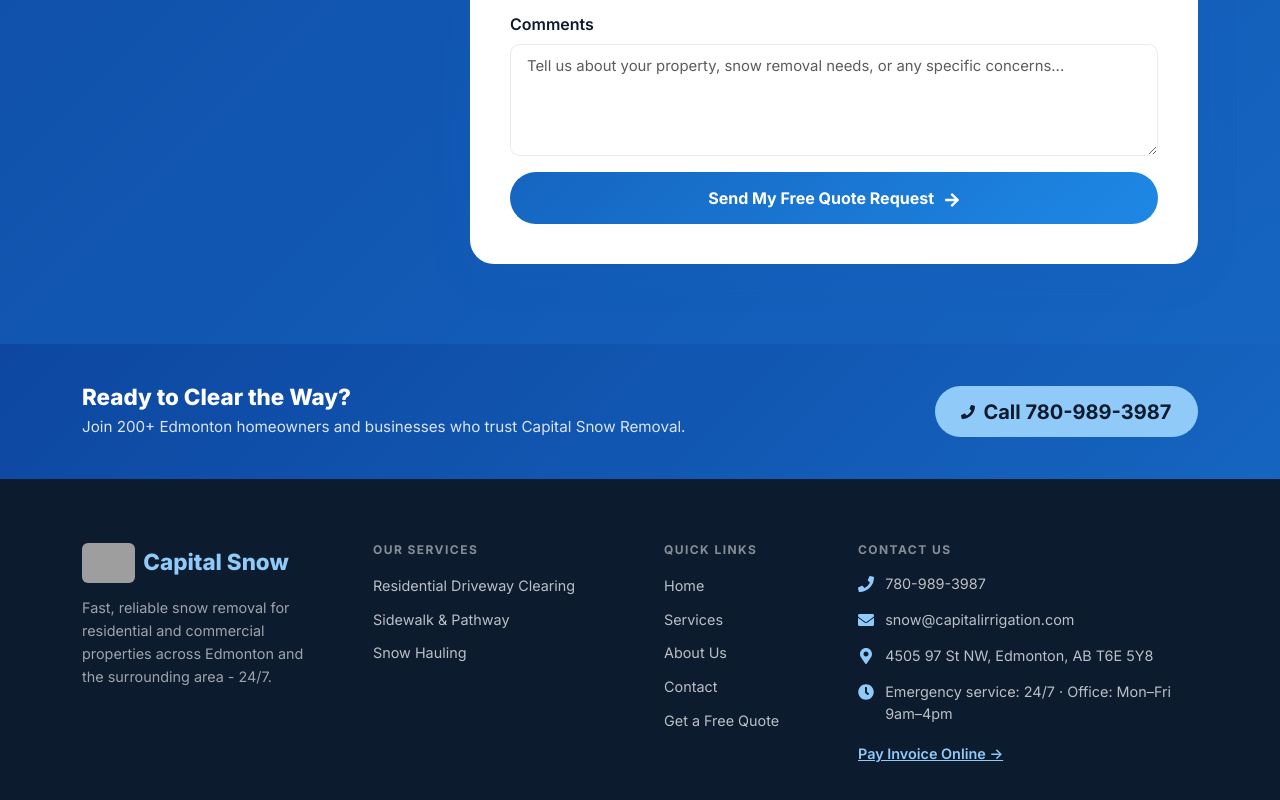
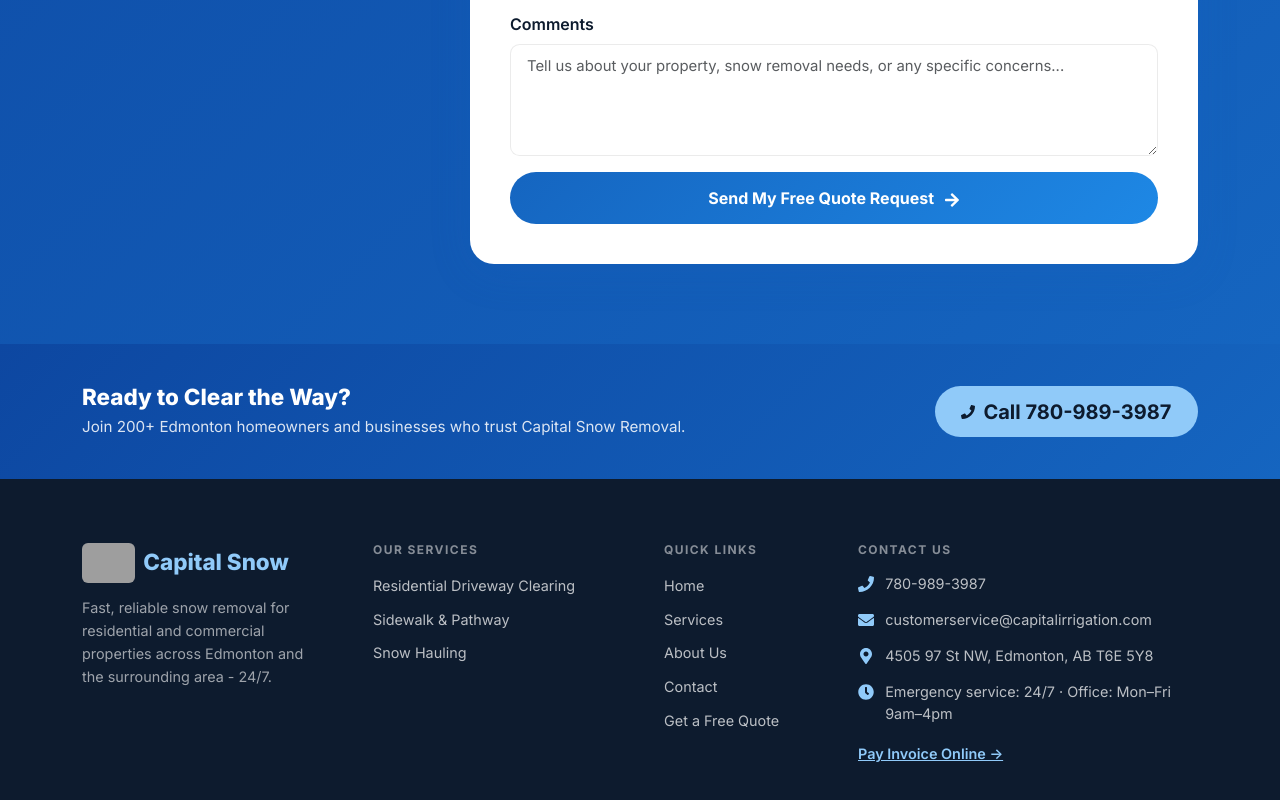
Before and after one commit to tuancat8730-sam/ci_snow_1, a React (Vite) app: page /#/ in a window 1280 px wide. Shown: the part 6662-7462 px from the top of the page. Built offline with nearby package versions, Linux system fonts and the light colour scheme; grey boxes are pictures that could not be loaded.

Commit message:
- update mail

```diff
--- a/src/components/layout/Footer.jsx
+++ b/src/components/layout/Footer.jsx
@@ -88,10 +88,10 @@
             <div className="footer-contact-item">
               <FaEnvelope />
               <a
-                href="mailto:snow@capitalirrigation.com"
+                href="mailto:customerservice@capitalirrigation.com"
                 style={{ color: 'inherit', textDecoration: 'none' }}
               >
-                snow@capitalirrigation.com
+                customerservice@capitalirrigation.com
               </a>
             </div>
             <div className="footer-contact-item">
--- a/src/components/sections/ContactForm.jsx
+++ b/src/components/sections/ContactForm.jsx
@@ -16,7 +16,7 @@
 
 const CONTACT_INFO = [
   { icon: <FaPhone />, title: 'Phone', value: '780-989-3987', href: 'tel:7809893987' },
-  { icon: <FaEnvelope />, title: 'Email', value: 'snow@capitalirrigation.com', href: 'mailto:snow@capitalirrigation.com' },
+  { icon: <FaEnvelope />, title: 'Email', value: 'customerservice@capitalirrigation.com', href: 'mailto:customerservice@capitalirrigation.com' },
   { icon: <FaMapMarkerAlt />, title: 'Location', value: '4505 97 St NW, Edmonton, AB T6E 5Y8', href: null },
   { icon: <FaClock />, title: 'Hours', value: 'Emergency service: 24/7 - Office: Mon-Fri 9am-4pm', href: null },
 ]
--- a/src/pages/ContactPage.jsx
+++ b/src/pages/ContactPage.jsx
@@ -12,8 +12,8 @@
   {
     icon: <FaEnvelope />,
     label: 'Email',
-    value: 'snow@capitalirrigation.com',
-    href: 'mailto:snow@capitalirrigation.com',
+    value: 'customerservice@capitalirrigation.com',
+    href: 'mailto:customerservice@capitalirrigation.com',
   },
   {
     icon: <FaClock />,
```
Also changed, not shown: 1 other file (tests, documents, lock files or other folders).
